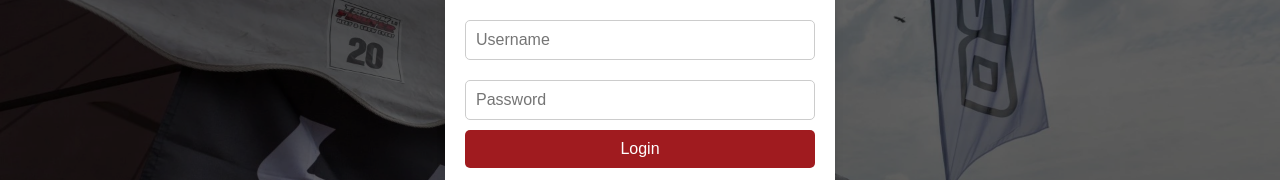
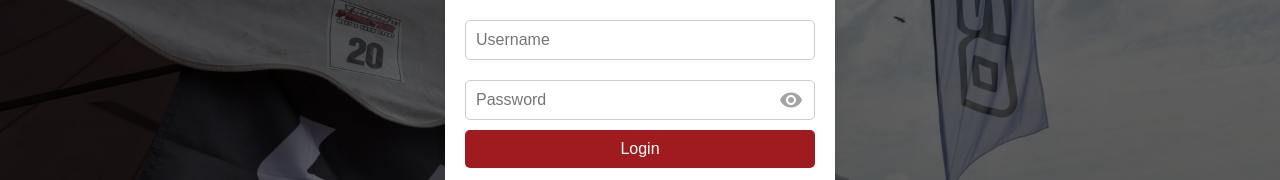
Before and after one commit to NinSpark/Lenso-Dealer-Catalogue, an Angular app in the folder frontend/: page /login in a window 1280 px wide. Shown: the part 317-497 px from the top of the page. Built offline with nearby package versions, Linux system fonts and the light colour scheme.

Commit message:
added password visibility button

```diff
--- a/frontend/src/app/login/login.css
+++ b/frontend/src/app/login/login.css
@@ -21,7 +21,7 @@
     z-index: 1;
 }
 
-.body-container > * {
+.body-container>* {
     position: relative;
     z-index: 2;
     color: white;
@@ -69,7 +69,8 @@ button {
 }
 
 button:hover {
-    background: #721417;;
+    background: #721417;
+    ;
 }
 
 .error {
@@ -102,3 +103,21 @@ button:hover {
         padding: 8px;
     }
 }
+
+.password-container {
+    position: relative;
+    display: flex;
+    align-items: center;
+}
+
+.password-container input {
+    width: 100%;
+    padding-right: 45px;
+}
+
+.password-container button {
+    position: absolute;
+    right: 0;
+    background: transparent;
+    color:#a5a5a5;
+}
--- a/frontend/src/app/login/login.html
+++ b/frontend/src/app/login/login.html
@@ -8,9 +8,16 @@
                     [ngModelOptions]="{standalone: true}" required [disabled]="isLoading" />
             </div>
 
-            <div>
-                <input type="password" placeholder="Password" id="password" [(ngModel)]="password"
-                    [ngModelOptions]="{standalone: true}" required [disabled]="isLoading" (keyup.enter)="login()" />
+            <div class="password-container">
+                <input [type]="showPassword ? 'text' : 'password'" placeholder="Password" id="password"
+                    [(ngModel)]="password" [ngModelOptions]="{ standalone: true }" required [disabled]="isLoading"
+                    (keyup.enter)="login()" />
+
+                <button type="button" mat-icon-button (click)="showPassword = !showPassword" [disabled]="isLoading">
+                    <mat-icon>
+                        {{ showPassword ? 'visibility_off' : 'visibility' }}
+                    </mat-icon>
+                </button>
             </div>
 
             <button type="button" (click)="login()" [disabled]="isLoading">Login</button>
--- a/frontend/src/app/login/login.ts
+++ b/frontend/src/app/login/login.ts
@@ -4,10 +4,11 @@ import { CommonModule } from '@angular/common';
 import { AuthService } from '../../services/auth.services';
 import { Router } from '@angular/router';
 import { MatProgressBarModule } from '@angular/material/progress-bar';
+import { MaterialModule } from '../shared/material.module';
 
 @Component({
   selector: 'app-login',
-  imports: [FormsModule, CommonModule, MatProgressBarModule],
+  imports: [FormsModule, CommonModule, MatProgressBarModule, MaterialModule],
   templateUrl: './login.html',
   styleUrl: './login.css'
 })
@@ -16,6 +17,7 @@ export class Login {
   password = '';
   errorMessage = '';
   isLoading: boolean = false;
+  showPassword: boolean = false;
 
   constructor(private authService: AuthService, private router: Router) { }
 
```
Lines whose indentation alone changed are shown as unchanged.
